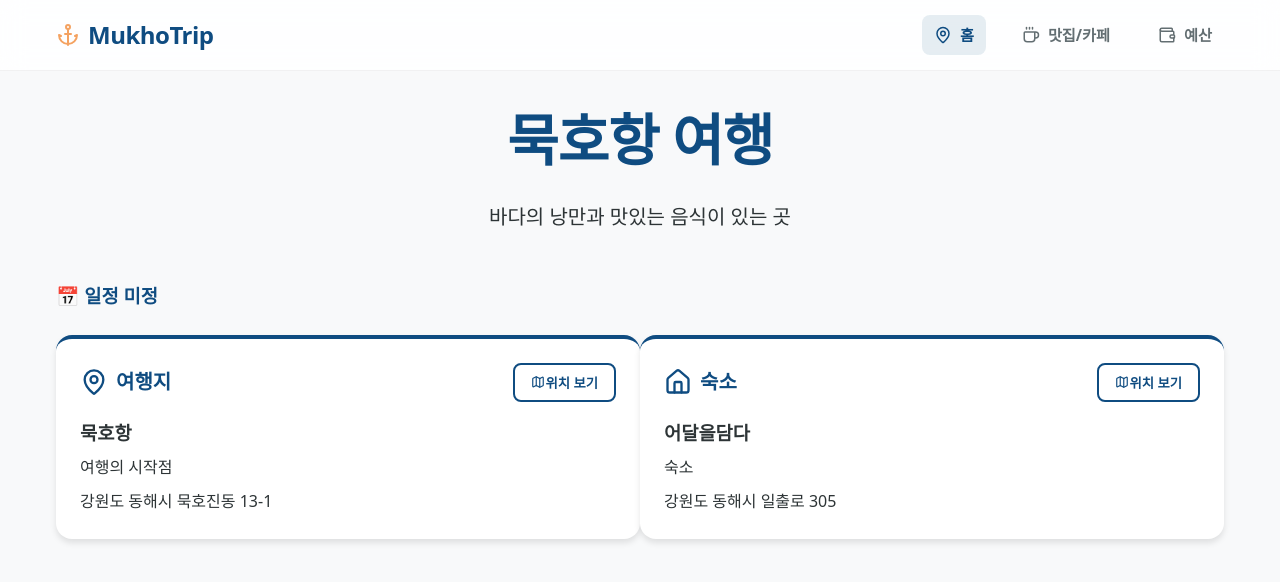
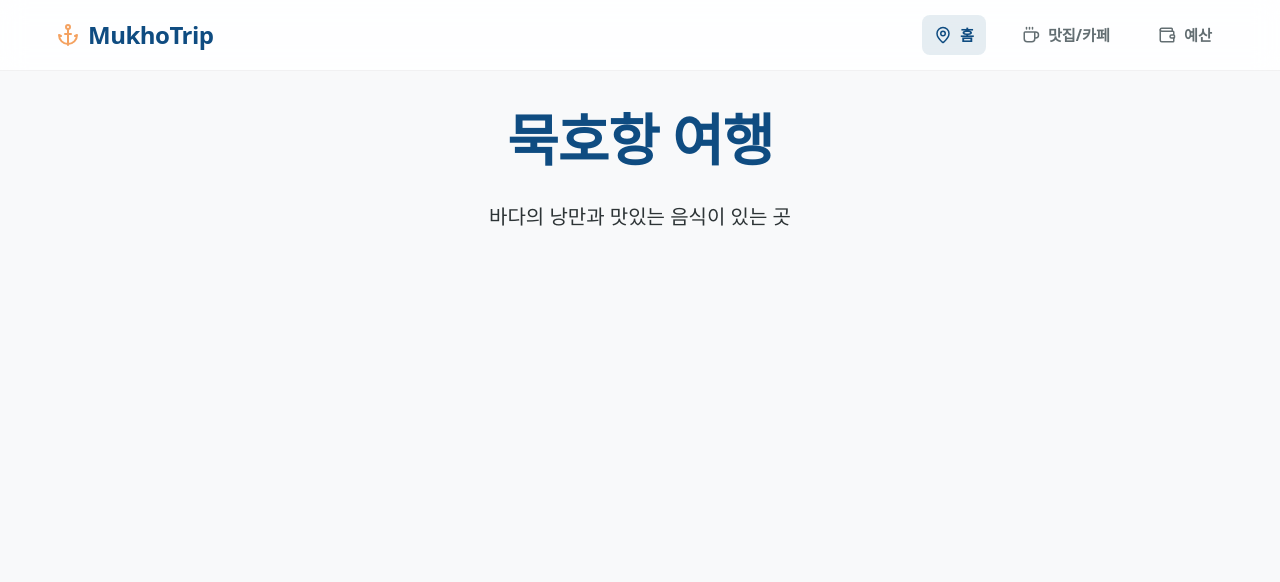
Before and after one commit to YoonTaeMinnnn/mukho, a React (Vite) app: page / in a window 1280 px wide. Shown: the top 582 px of the page. Built offline with nearby package versions, Linux system fonts and the light colour scheme.

Commit message:
mod: card gap 수정

```diff
--- a/src/pages/Home.jsx
+++ b/src/pages/Home.jsx
@@ -1,11 +1,11 @@
 import React, { useState } from 'react';
-import { MapPin, Home as HomeIcon, Map } from 'lucide-react';
-import { motion } from 'framer-motion';
+import { MapPin, Home as HomeIcon, Map, Trash2 } from 'lucide-react';
+import { motion, AnimatePresence } from 'framer-motion';
 import MapModal from '../components/MapModal';
 import { useTrip } from '../store/TripContext';
 
 const Home = () => {
-    const { places } = useTrip();
+    const { places, removePlace } = useTrip();
     const [selectedPlace, setSelectedPlace] = useState(null);
 
     const containerVariants = {
@@ -22,6 +22,11 @@ const Home = () => {
             y: 0,
             opacity: 1,
             transition: { type: 'spring', stiffness: 100 }
+        },
+        exit: {
+            opacity: 0,
+            scale: 0.9,
+            transition: { duration: 0.2 }
         }
     };
 
@@ -67,21 +72,26 @@ const Home = () => {
                 </motion.section>
 
                 <motion.div variants={containerVariants}>
+                    <AnimatePresence>
                         {sortedDates.map(date => (
-                        <div key={date} className="timeline-section mb-xl">
+                            <motion.div key={date} className="timeline-section mb-xl" layout>
                                 <motion.h3
                                     className="font-bold text-2xl mb-lg text-primary border-bottom pb-sm"
                                     variants={itemVariants}
+                                    layout
                                 >
                                     {date === '날짜 미정' ? '📅 일정 미정' : `📅 ${date}`}
                                 </motion.h3>
 
                                 <div className="grid-2-col gap-lg">
+                                    <AnimatePresence>
                                         {groupedPlaces[date].map((place) => (
                                             <motion.div
                                                 key={place.id}
-                                        className="card bg-surface p-lg rounded-lg shadow-md border-top-primary hover-lift relative"
+                                                className="card bg-surface p-lg rounded-lg shadow-md border-top-primary hover-lift relative group"
                                                 variants={itemVariants}
+                                                exit="exit"
+                                                layout
                                             >
                                                 {place.time && (
                                                     <div className="absolute top-4 right-4 bg-light px-2 py-1 rounded text-sm font-bold text-primary">
@@ -98,12 +108,26 @@ const Home = () => {
                                                                     place.category === 'accommodation' ? '숙소' : '여행지'}
                                                         </h2>
                                                     </div>
+                                                    <div className="flex gap-xs">
                                                         <button
                                                             onClick={() => setSelectedPlace(place)}
                                                             className="btn btn-outline flex items-center gap-xs text-sm py-1 px-2"
                                                         >
                                                             <Map size={14} /> 위치 보기
                                                         </button>
+                                                        <button
+                                                            onClick={(e) => {
+                                                                e.stopPropagation();
+                                                                if (window.confirm('정말 삭제하시겠습니까?')) {
+                                                                    removePlace(place.id);
+                                                                }
+                                                            }}
+                                                            className="btn btn-outline flex items-center gap-xs text-sm py-1 px-2 hover:bg-red-50 text-red-500 border-red-200"
+                                                            style={{ borderColor: '#fee2e2', color: '#ef4444' }}
+                                                        >
+                                                            <Trash2 size={14} />
+                                                        </button>
+                                                    </div>
                                                 </div>
                                                 <h3 className="text-2xl font-bold mb-sm">{place.name}</h3>
                                                 <p className="text-muted mb-sm">
@@ -112,9 +136,11 @@ const Home = () => {
                                                 {place.address && <p className="text-sm text-muted opacity-75">{place.address}</p>}
                                             </motion.div>
                                         ))}
+                                    </AnimatePresence>
                                 </div>
-                        </div>
+                            </motion.div>
                         ))}
+                    </AnimatePresence>
                 </motion.div>
             </motion.div>
 
--- a/src/pages/Places.jsx
+++ b/src/pages/Places.jsx
@@ -46,8 +46,6 @@ const PlaceManager = () => {
             default: return '기타';
         }
     };
-
-    const isFixed = (id) => id === 1 || id === 2;
 
     // Safety check
     if (!places) return <div className="container mt-lg">Loading...</div>;
@@ -156,14 +154,9 @@ const PlaceManager = () => {
                                     </div>
                                 </div>
 
-                                {!isFixed(place.id) && (
-                                    <button onClick={() => removePlace(place.id)} className="text-red-500 hover:text-red-700 transition-colors">
-                                        <Trash2 size={18} />
-                                    </button>
-                                )}
-                                {isFixed(place.id) && (
-                                    <span className="text-xs bg-gray-200 px-2 py-1 rounded">오리지널</span>
-                                )}
+                                <button onClick={() => removePlace(place.id)} className="text-red-500 hover:text-red-700 transition-colors">
+                                    <Trash2 size={18} />
+                                </button>
                             </li>
                         ))}
                     </ul>
--- a/src/store/TripContext.jsx
+++ b/src/store/TripContext.jsx
@@ -17,10 +17,7 @@ export const TripProvider = ({ children }) => {
     };
 
     // Places state: Array of { id, name, category, note, address, date, time }
-    const [places, setPlaces] = useState(() => loadState('trip_places', [
-        { id: 1, name: '묵호항', category: 'spot', note: '여행의 시작점', address: '강원도 동해시 묵호진동 13-1' },
-        { id: 2, name: '어달을담다', category: 'accommodation', note: '숙소', address: '강원도 동해시 일출로 305' },
-    ]));
+    const [places, setPlaces] = useState(() => loadState('trip_places', []));
 
     // Budget state: Array of { id, description, amount, category }
     const [budgetItems, setBudgetItems] = useState(() => loadState('trip_budget', []));
--- a/src/styles/main.css
+++ b/src/styles/main.css
@@ -112,6 +112,14 @@ select {
 
 .gap-md {
     gap: var(--spacing-md);
+}
+
+.gap-lg {
+    gap: var(--spacing-lg);
+}
+
+.gap-xl {
+    gap: var(--spacing-xl);
 }
 
 .text-center {
```
Lines whose indentation alone changed are shown as unchanged.
